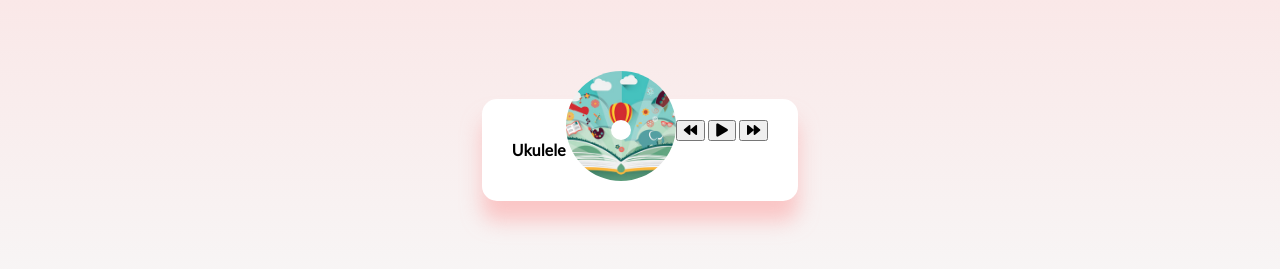
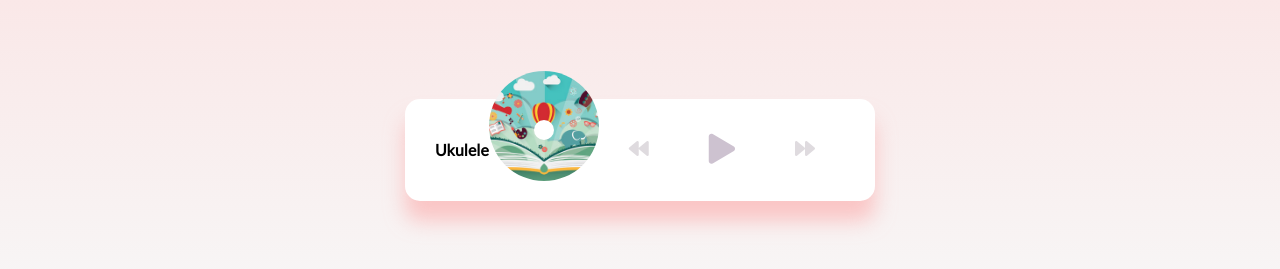
Before and after one commit to Annie-Huang/vanillawebprojects, a website: page music-player/index.html in a window 1280 px wide. Shown: the part 291-560 px from the top of the page. Drawn offline with Linux system fonts and the light colour scheme.

Commit message:
Style the prev, play, next, next buttons

```diff
--- a/music-player/style.css
+++ b/music-player/style.css
@@ -69,3 +69,25 @@ body {
     transform: rotate(360deg);
   }
 }
+
+.navigation {
+  display: flex;
+  align-items: center;
+  justify-content: center;
+}
+.action-btn {
+  background-color: #fff;
+  border: 0;
+  color: #dfdbdf;
+  font-size: 20px;
+  cursor: pointer;
+  padding: 10px;
+  margin: 0 20px;
+}
+.action-btn-big {
+  color: #cdc2d0;
+  font-size: 30px;
+}
+.action-btn:focus {
+  outline: 0;
+}
```
